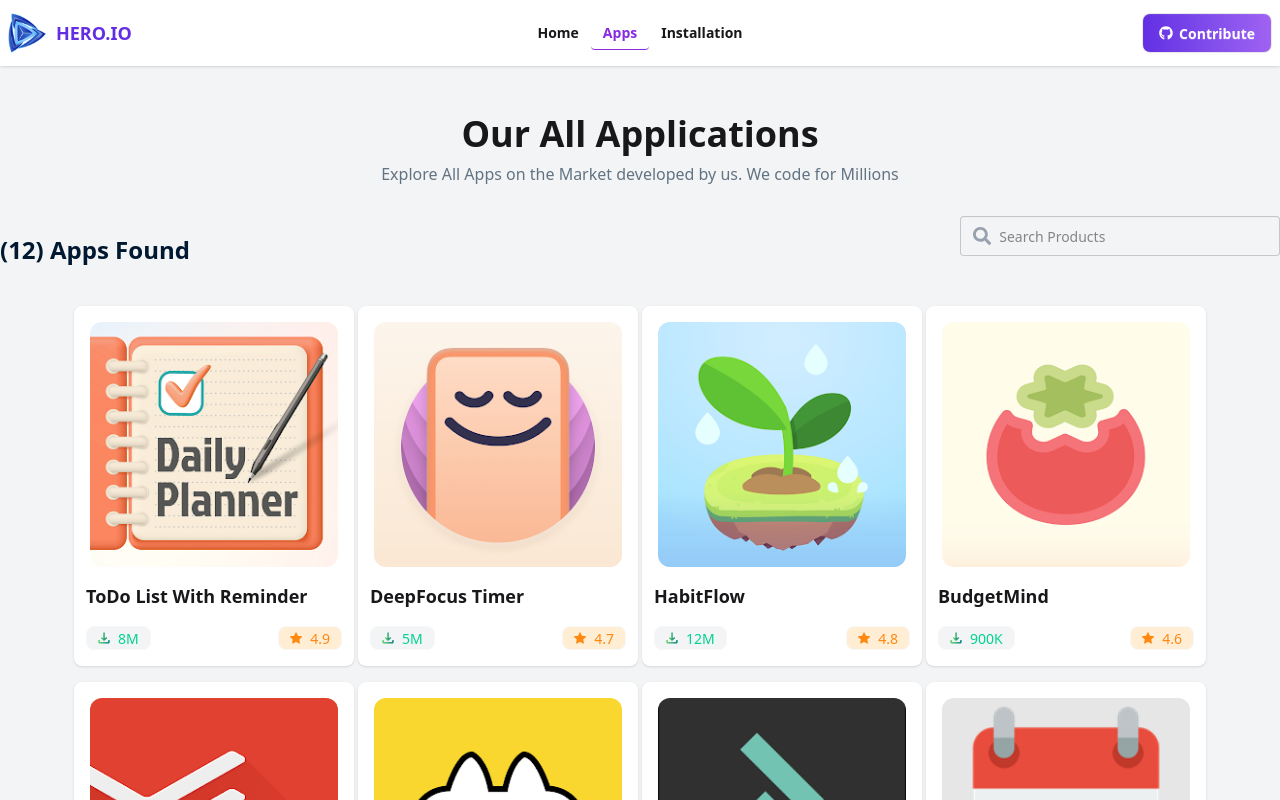
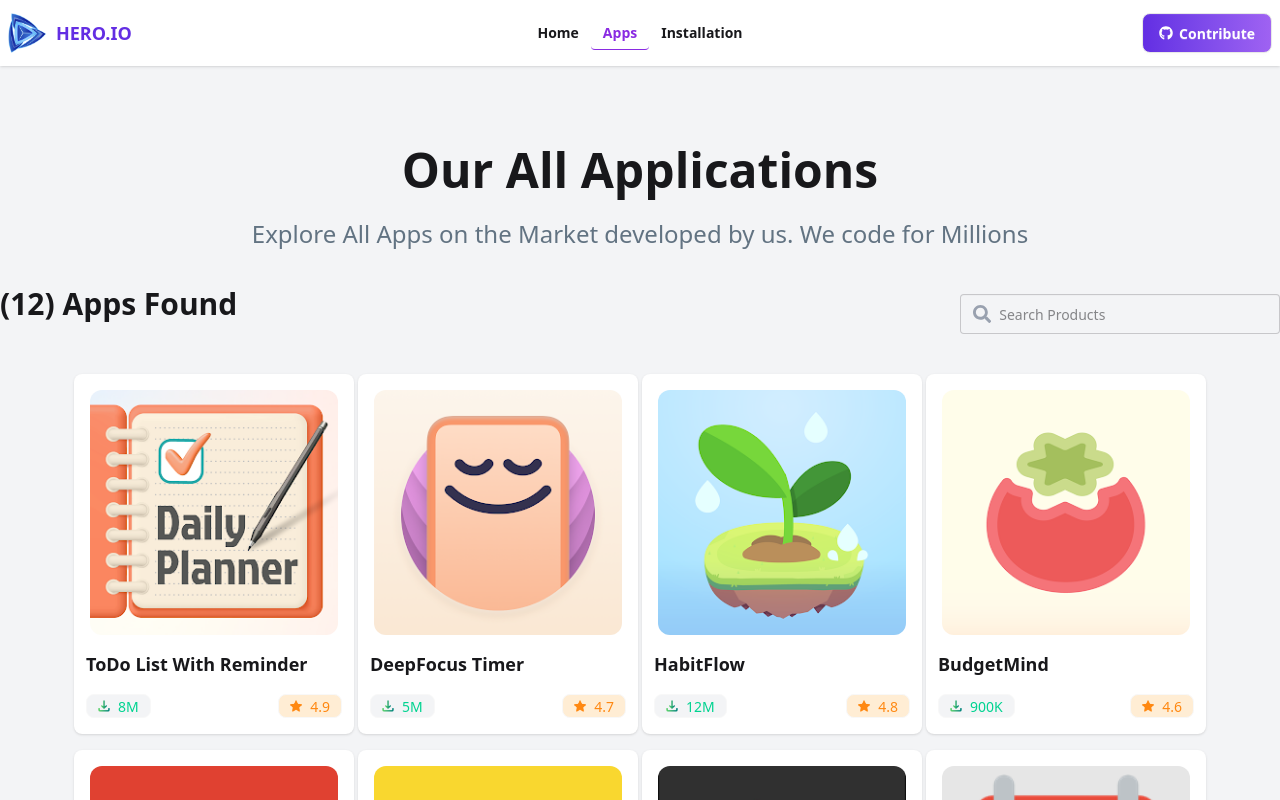
Before and after one commit to raisa-tabassum/Hero-Apps, a React (Vite) app: page /apps in a window 1280 px wide. Shown: the top 800 px of the page. Built offline with nearby package versions, Linux system fonts and the light colour scheme.

Commit message:
edited Apps.jsx

```diff
--- a/src/Pages/Apps.jsx
+++ b/src/Pages/Apps.jsx
@@ -23,16 +23,27 @@ const Apps = () => {
     }, 500);
   };
   return (
-    <div className="text-center my-12">
-      <div>
-        <h1 className="text-4xl font-bold">Our All Applications</h1>
-        <p className="mt-2 text-[#627382]">
+    // <div className="max-w-7xl mx-auto mt-20 mb-20">
+    //   <div className="text-center">
+    //     <h1 className="text-5xl font-bold mb-6">Our All Applications</h1>
+    //     <p className="mb-6 font-normal text-2xl text-[#627382]">
+    //       Explore All Apps on the Market developed by us. We code for Millions
+    //     </p>
+    //   </div>
+    //   <div className="flex justify-between items-center py-5">
+    //     <h1 className="text-3xl font-semibold">
+    //       <span>({searchedApps.length}) </span>
+    //        Apps Found
+    //     </h1>
+    <div className="my-20">
+      <div className="text-center">
+        <h1 className="text-5xl font-bold mb-6">Our All Applications</h1>
+        <p className="mb-6 font-normal text-2xl text-[#627382]">
           Explore All Apps on the Market developed by us. We code for Millions
         </p>
       </div>
-      <div className="max-w-7xl mx-auto">
-        <div className="flex flex-col md:flex-row justify-between items-center">
-          <h2 className="text-2xl font-bold mt-12 text-[#001931]">
+      <div className="max-w-7xl mx-auto flex flex-col md:flex-row justify-between items-center">
+        <h2 className="text-3xl font-semibold">
           <span>({searchedApps.length}) </span>
           Apps Found
         </h2>
@@ -45,7 +56,6 @@ const Apps = () => {
             placeholder="Search Products"
           />
         </label>
-        </div>
       </div>
       <div>
         {loading ? (
--- a/src/Pages/InstalledApps.jsx
+++ b/src/Pages/InstalledApps.jsx
@@ -46,7 +46,7 @@ const InstalledApps = () => {
     setInstalled((prev) => prev.filter((p) => p.id !== id));
   };
   return (
-    <div className="max-w-7xl mx-auto mt-20 mb-20">
+    <div className="max-w-7xl mx-auto my-20">
       <div className="text-center">
         <h1 className="text-5xl font-bold mb-6">Your Installed Apps</h1>
         <p className="mb-6 font-normal text-2xl text-[#627382]">
```
Lines whose indentation alone changed are shown as unchanged.
